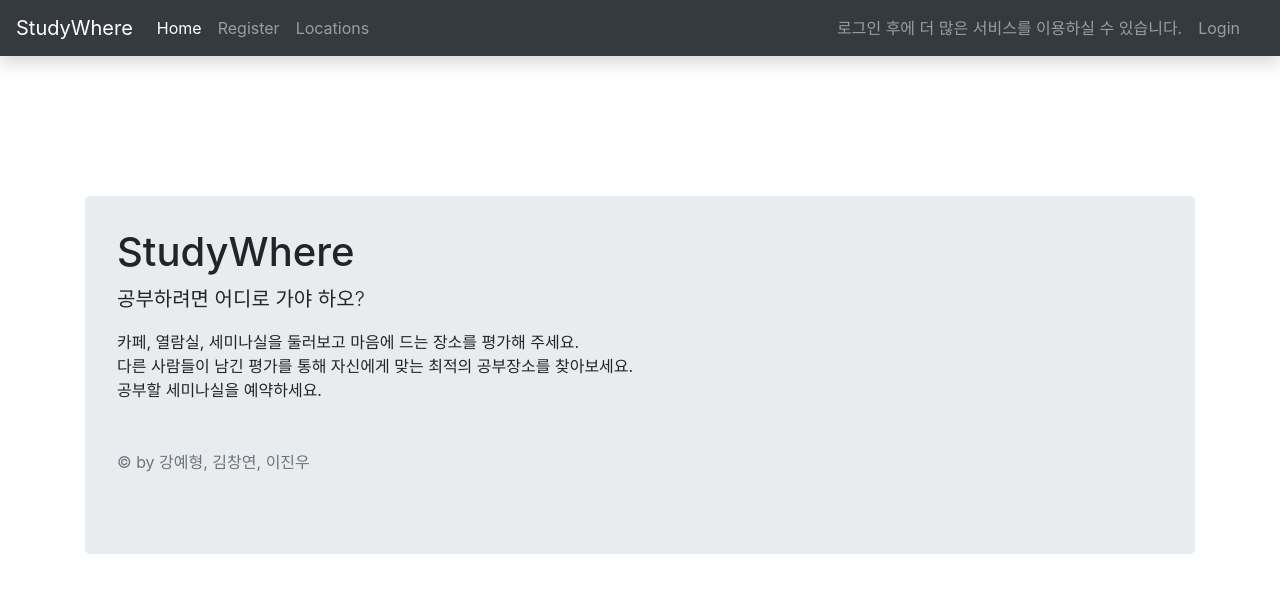
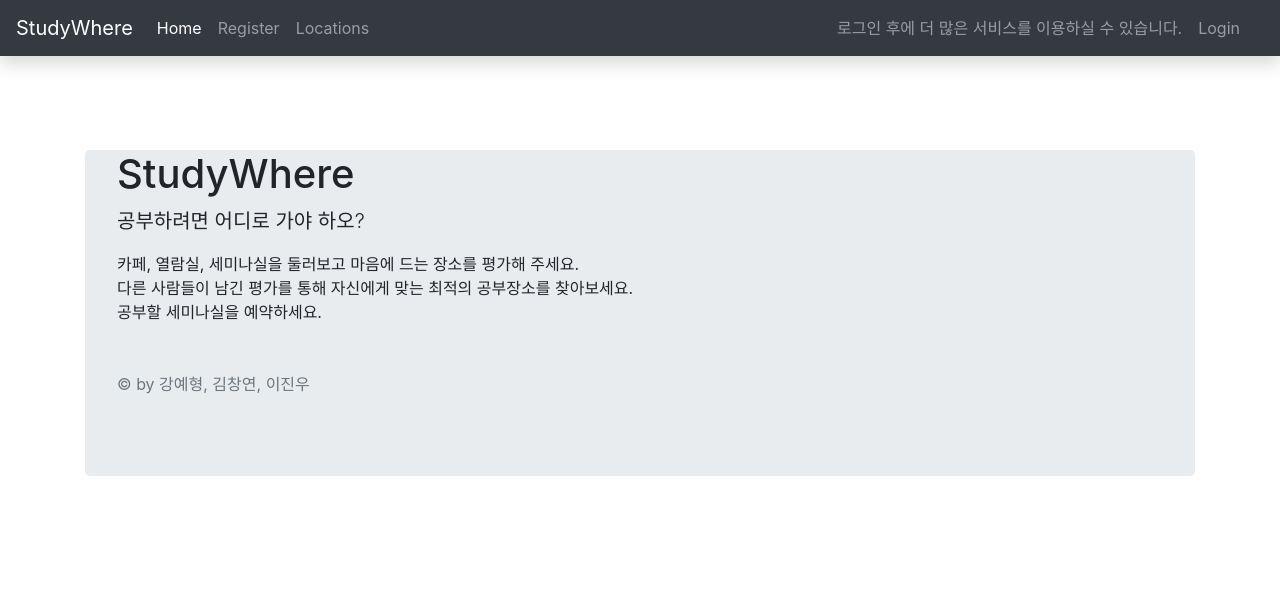
Before and after one commit to GrasshopperBears/IntroToDB_StudyWhere, a Flask app: page / in a window 1280 px wide. Shown: the top 593 px of the page. Run offline with Flask 2, Linux system fonts and the light colour scheme; some libraries are stand-ins or nearby versions.

Commit message:
<br> 대신 CSS로 레이아웃 조정

```diff
--- a/app/static/css/studywhere.css
+++ b/app/static/css/studywhere.css
@@ -1,5 +1,5 @@
 body {
-  padding-top: 100px;
+  padding-top: 150px;
 }
 
 .col > section {
--- a/app/templates/base.html
+++ b/app/templates/base.html
@@ -93,9 +93,7 @@
         </section>
       {% endif %}
       {% endwith %}
-      {% for i in range(4) %}
-        <br>
-      {% endfor %}
+
       {% block content %}{% endblock %}
     </div>
   </div></main>
```
